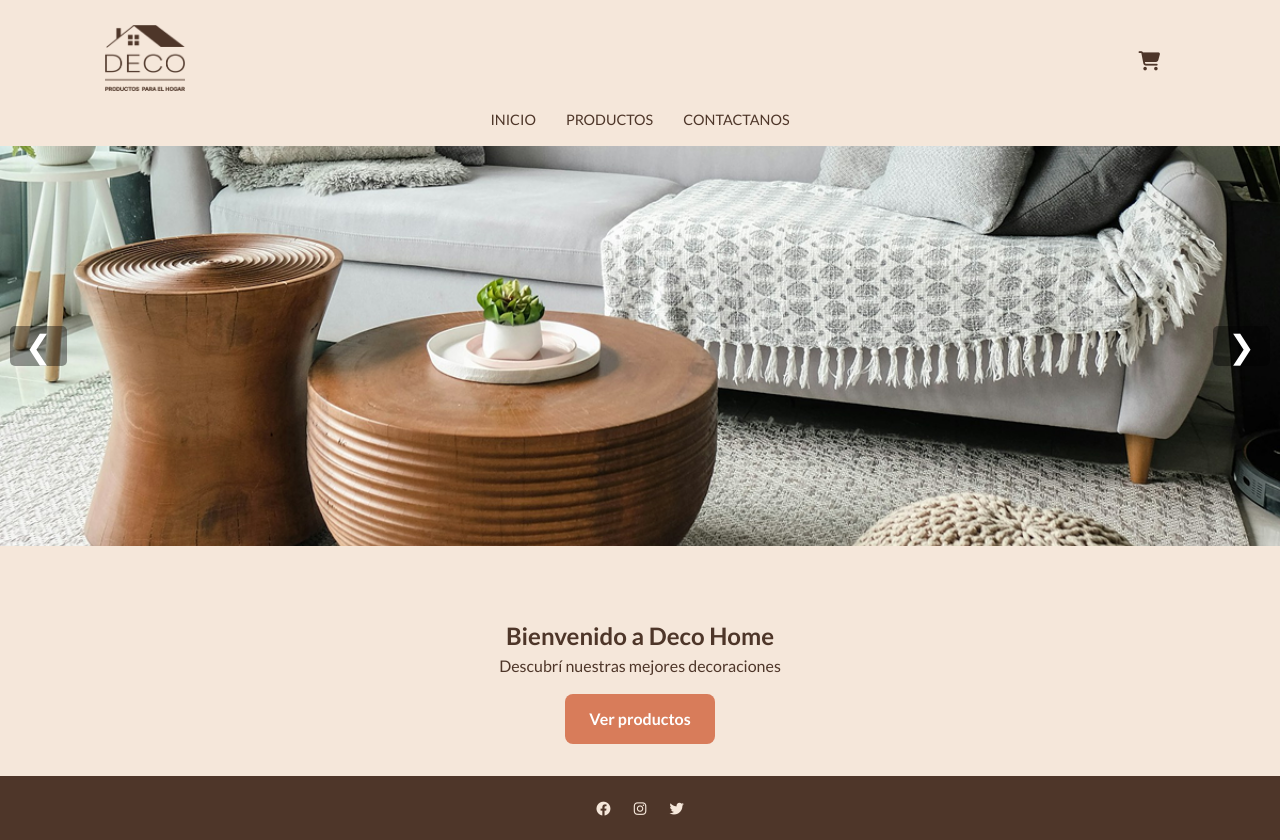
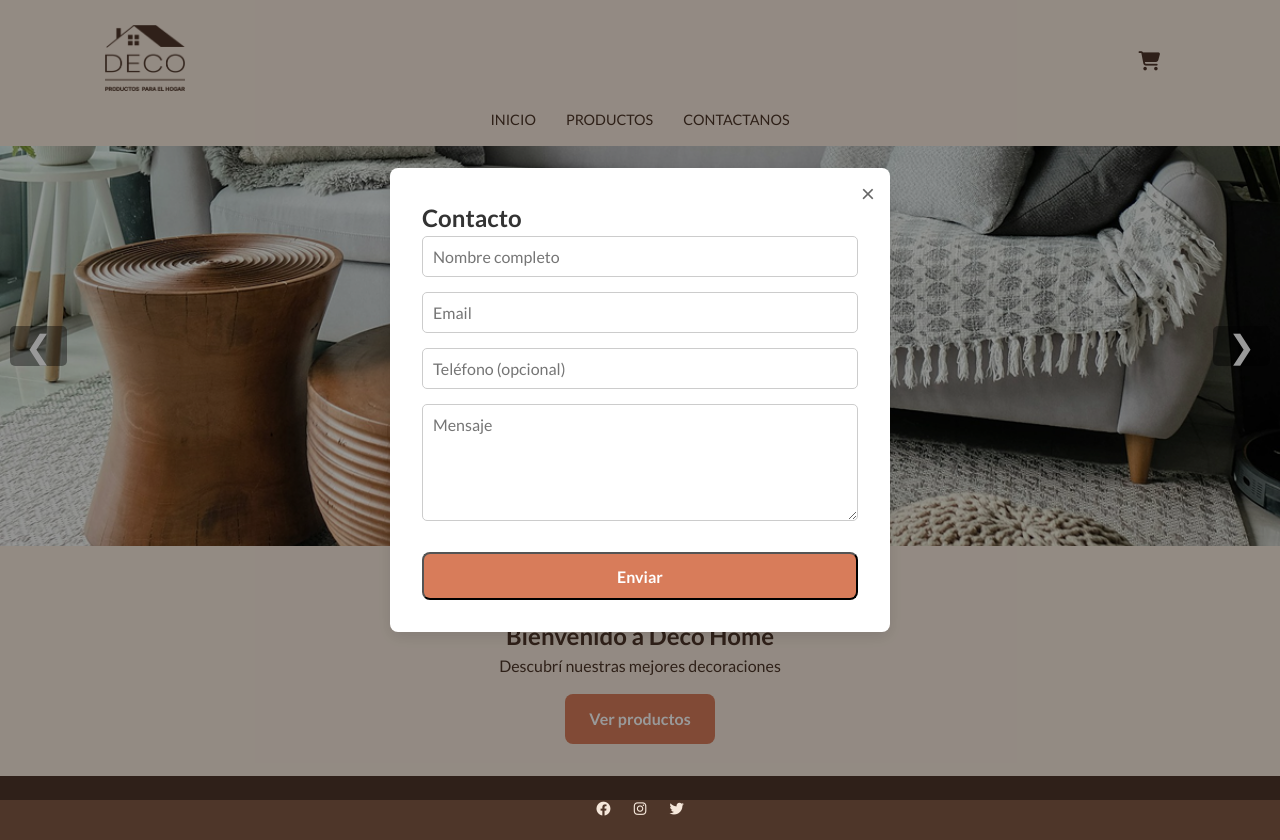
Before and after one commit to angelesmagalilateana/carrito-app-web, a plain HTML site: page index.html in a window 1280 px wide. Both pictures are taken after a click on the link "CONTACTANOS". Drawn offline with Linux system fonts and the light colour scheme.

Commit message:
Formulario de contacto como popup

```diff
--- /dev/null
+++ b/contact.js
@@ -0,0 +1,22 @@
+document.addEventListener('DOMContentLoaded', () => {
+    const modal = document.getElementById('contact-modal');
+    const openBtn = document.getElementById('open-contact');
+    const closeBtn = document.getElementById('close-contact');
+
+    if (openBtn && closeBtn && modal) {
+      openBtn.addEventListener('click', (e) => {
+        e.preventDefault();
+        modal.style.display = 'flex';
+      });
+
+      closeBtn.addEventListener('click', () => {
+        modal.style.display = 'none';
+      });
+
+            modal.addEventListener('click', (e) => {
+        if (e.target === modal) {
+          modal.style.display = 'none';
+        }
+      });
+    }
+  });
--- a/index.html
+++ b/index.html
@@ -23,7 +23,7 @@
           <ul class="nav-links">
             <li><a href="index.html">INICIO</a></li>
             <li><a href="productos.html">PRODUCTOS</a></li>
-            <li><a href="#">CONTACTANOS</a></li>
+            <li><a href="#" id="open-contact">CONTACTANOS</a></li>
           </ul>
         </nav>
       </div>
@@ -51,5 +51,19 @@
     </div>
   </footer>
   <script src="carrusel.js"></script>
+  <script src="contact.js"></script>
 </body>
+<div id="contact-modal" class="modal-overlay">
+  <div class="modal-content">
+    <button id="close-contact" class="close-button">&times;</button>
+    <h2>Contacto</h2>
+    <form class="formulario-contacto">
+      <input type="text" placeholder="Nombre completo" required />
+      <input type="email" placeholder="Email" required />
+      <input type="tel" placeholder="Teléfono (opcional)" />
+      <textarea placeholder="Mensaje" rows="5" required></textarea>
+      <button type="submit" class="btn-ver">Enviar</button>
+    </form>
+  </div>
+</div>
 </html>
--- a/style.css
+++ b/style.css
@@ -109,6 +109,7 @@ header {
   border-radius: var(--radius-sm);
   font-size: var(--font-lg);
 }
+
 /* CARRITO */
 .cart-icon {
   position: relative;
@@ -126,6 +127,7 @@ header {
   border-radius: 50%;
   font-weight: bold;
 }
+
 /* CONTENEDOR GENERAL */
 #cart-button {
   background-color: var(--color-primary);
@@ -166,6 +168,7 @@ nav ul li a:hover {
   outline: none;
   transition: 0.3s;
 }
+
 .filters-container select {
   padding: 10px;
   border: 1px solid #ddd;
@@ -181,6 +184,7 @@ nav ul li a:hover {
 .filters-container select:focus {
   border-color: var(--color-primary);
 }
+
 /* PRODUCTOS */
 .product-grid {
   display: grid;
@@ -292,6 +296,7 @@ footer {
 .social-icons a:hover {
   color: var(--color-primary);
 }
+
 .custom-carousel {
   position: relative;
   width: 100%;
@@ -355,6 +360,7 @@ footer {
 .btn-ver:hover {
   background-color: var(--color-accent);
 }
+
 @media (max-width: 1024px) {
   .product-grid {
     grid-template-columns: repeat(3, 1fr);
@@ -396,3 +402,59 @@ footer {
     grid-template-columns: 1fr;
   }
 }
+
+.modal-overlay {
+  position: fixed;
+  top: 0;
+  left: 0;
+  width: 100%;
+  height: 100%;
+  background-color: rgba(0, 0, 0, 0.4);
+  display: none;
+  align-items: center;
+  justify-content: center;
+  z-index: 1000;
+}
+
+.modal-content {
+  background-color: var(--color-white);
+  padding: 2rem;
+  border-radius: var(--radius-md);
+  box-shadow: 0 5px 15px var(--shadow-light);
+  width: 90%;
+  max-width: 500px;
+  position: relative;
+}
+
+.formulario-contacto {
+  display: flex;
+  flex-direction: column;
+  gap: 15px;
+}
+
+.formulario-contacto input,
+.formulario-contacto textarea {
+  padding: 10px;
+  border: 1px solid #ccc;
+  border-radius: var(--radius-sm);
+  font-size: var(--font-base);
+  font-family: inherit;
+  width: 100%;
+}
+
+.close-button {
+  position: absolute;
+  top: 10px;
+  right: 15px;
+  background: none;
+  border: none;
+  font-size: var(--font-xl);
+  color: var(--color-subtext);
+  cursor: pointer;
+}
+
+input:focus,
+textarea:focus {
+  outline: none;
+  border: 1px solid var(--color-primary);
+}
```
Also changed, not shown: productos.html (+15 -3 lines), contacto.html (deleted). Lines whose indentation alone changed are shown as unchanged.
